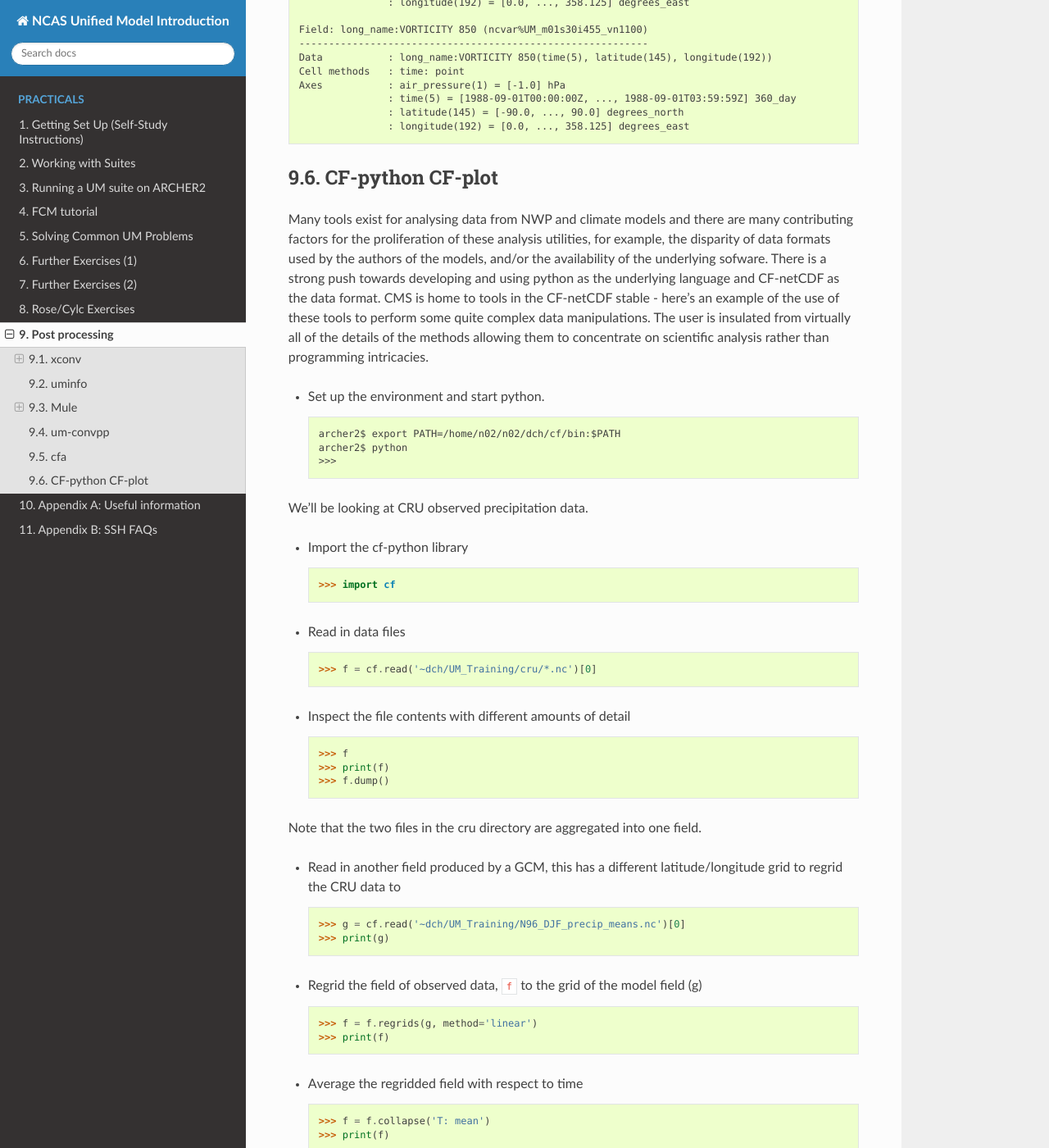
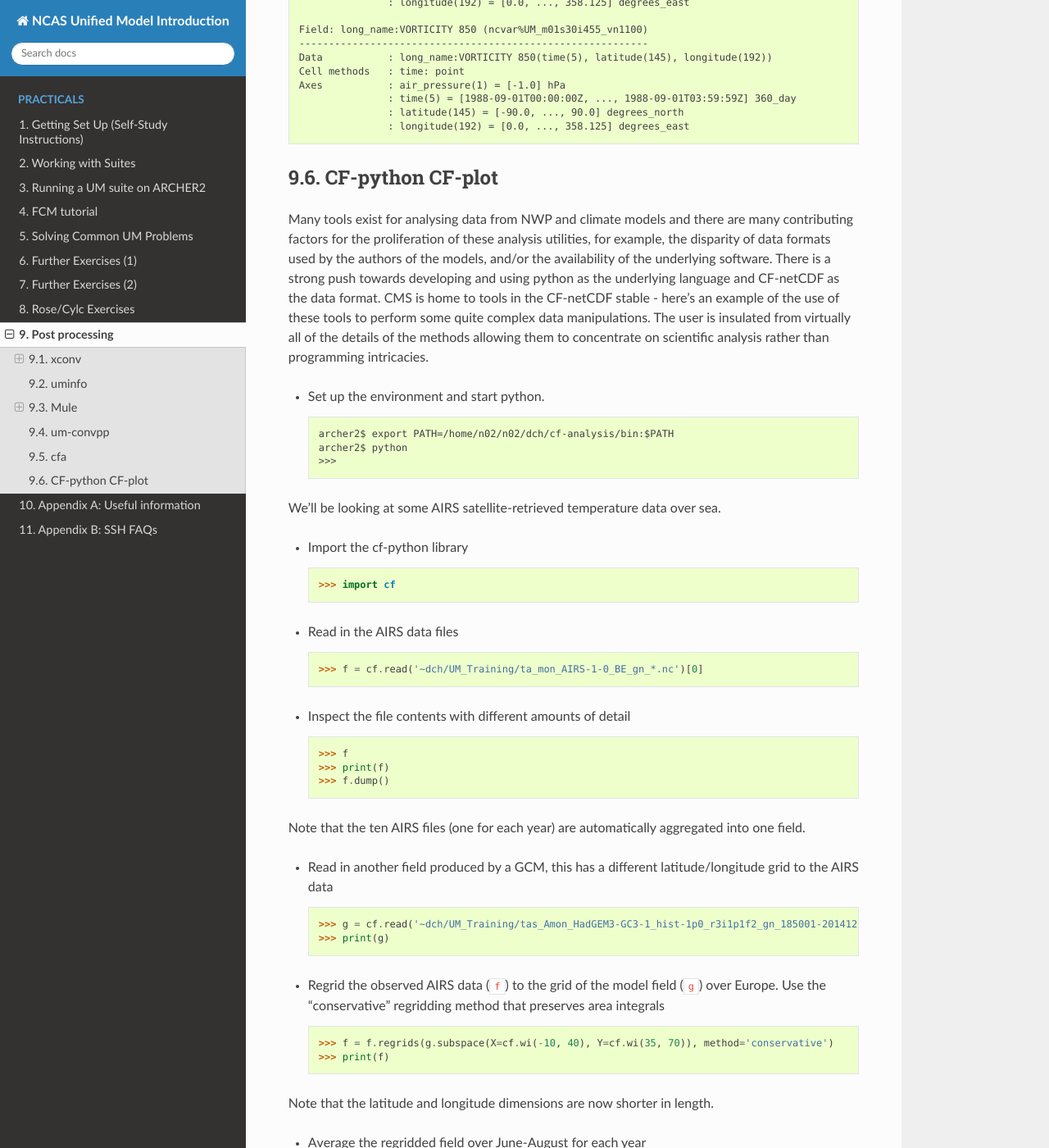
Before and after one commit to NCAS-CMS/um-training, a Sphinx documentation site: the page built from practicals/source/post-processing.rst, in a window 1280 px wide and 1400 px high, scrolled down 3757 px. Shown: the whole window at 82% size. Built offline with Sphinx 7.4.7 and the Read the Docs theme 2.0.0, drawn with Linux system fonts in a browser that asks for light colours; some of the changed text lies outside the part shown.

Commit message:
cf-python updates 2023

```diff
--- a/practicals/source/post-processing.rst
+++ b/practicals/source/post-processing.rst
@@ -108,11 +108,10 @@ features - we'll use it to convert UM fields file or PP data to
 CF-compliant data in NetCDF format. You first need to set the
 environment to run ``cfa``: ::
 
- archer2$ export PATH=/home/n02/n02/dch/cf/bin:$PATH
+ archer2$ export PATH=/home/n02/n02/dch/cf-analysis/bin:$PATH
  archer2$ cfa -i -o cc654a.pc19880901_00.nc cc654a.pc19880901_00.pp
 
 Try viewing the NetCDF file with xconv.
-
 
 ``cfa`` can also view CF fields. It can be run on PP or NetCDF
 files, to provide a text representation of the CF fields contained in
@@ -141,24 +140,24 @@ e.g. ::
 CF-python CF-plot
 -----------------
 
-Many tools exist for analysing data from NWP and climate models and there are many contributing factors for the proliferation of these analysis utilities, for example, the disparity of data formats used by the authors of the models, and/or the availability of the underlying sofware. There is a strong push towards developing and using python as the underlying language and CF-netCDF as the data format. CMS is home to tools in the CF-netCDF stable - here's an example of the use of these tools to perform some quite complex data manipulations. The user is insulated from virtually all of the details of the methods allowing them to concentrate on scientific analysis rather than programming intricacies.
+Many tools exist for analysing data from NWP and climate models and there are many contributing factors for the proliferation of these analysis utilities, for example, the disparity of data formats used by the authors of the models, and/or the availability of the underlying software. There is a strong push towards developing and using python as the underlying language and CF-netCDF as the data format. CMS is home to tools in the CF-netCDF stable - here's an example of the use of these tools to perform some quite complex data manipulations. The user is insulated from virtually all of the details of the methods allowing them to concentrate on scientific analysis rather than programming intricacies.
 
 * Set up the environment and start python. ::
 
 
-   archer2$ export PATH=/home/n02/n02/dch/cf/bin:$PATH
+   archer2$ export PATH=/home/n02/n02/dch/cf-analysis/bin:$PATH
    archer2$ python
    >>>
 
-We'll be looking at CRU observed precipitation data.
+We'll be looking at some AIRS satellite-retrieved temperature data over sea.
 
 * Import the cf-python library ::
 
   >>> import cf
 
-* Read in data files ::
+* Read in the AIRS data files ::
 
-  >>> f = cf.read('~dch/UM_Training/cru/*.nc')[0]
+  >>> f = cf.read('~dch/UM_Training/ta_mon_AIRS-1-0_BE_gn_*.nc')[0]
 
 * Inspect the file contents with different amounts of detail ::
 
@@ -166,59 +165,52 @@ We'll be looking at CRU observed precipitation data.
   >>> print(f)
   >>> f.dump()
 
-Note that the two files in the cru directory are aggregated into one
-field.
+Note that the ten AIRS files (one for each year) are automatically aggregated into one field.
 
-* Read in another field produced by a GCM, this has a different
-  latitude/longitude grid to regrid the CRU data to ::
+* Read in another field produced by a GCM, this has a different latitude/longitude grid to the AIRS data ::
 
-  >>> g = cf.read('~dch/UM_Training/N96_DJF_precip_means.nc')[0]
+  >>> g = cf.read('~dch/UM_Training/tas_Amon_HadGEM3-GC3-1_hist-1p0_r3i1p1f2_gn_185001-201412.nc')[0]
   >>> print(g)
 
-* Regrid the field of observed data, ``f`` to the grid of the model
-  field (g) ::
+* Regrid the observed AIRS data (``f``) to the grid of the model field (``g``) over Europe. Use the "conservative" regridding method that preserves area integrals ::
 
-  >>> f = f.regrids(g, method='linear')
+  >>> f = f.regrids(g.subspace(X=cf.wi(-10, 40), Y=cf.wi(35, 70)), method='conservative')
   >>> print(f)
 
-* Average the regridded field with respect to time ::
+Note that the latitude and longitude dimensions are now shorter in length.
 
-  >>> f = f.collapse('T: mean')
+* Average the regridded field over June-August for each year ::
+
+  >>> f = f.collapse('T: mean within years T: mean over years', within_years=cf.jja())
   >>> print(f)
 
 Note that the time axis is now of length 1.
-
-* Subspace the regridded field to a European region ::
-
-  >>> f = f.subspace(X=cf.wi(-10, 40), Y=cf.wi(35, 70))
-  >>> print(f)
-
-Note that the latitude and longitude axes are now shorter in length.
 
 * Import the cfplot visualisation library ::
 
   >>> import cfplot
 
-* Make a default contour plot of the regridded observed data, ``f`` ::
+* Make a default contour plot of the regridded observed data, ``f`` at the 1000 hPa level ::
 
-   >>> cfplot.con(f)
+  >>> f = f.subspace(Z=cf.eq(1000, 'hPa'))
+  >>> cfplot.con(f)
 
 * Make a "blockfill" plot of the regridded observed data, ``f`` ::
 
-   >>> cfplot.con(f, blockfill=True)
+  >>> cfplot.con(f, blockfill=True)
 
-* Make a default contour plot of the model data, ``g`` ::
+* Make a default contour plot of the model data, ``g`` for its first time::
 
-   >>> cfplot.con(g)
+  >>> g = g.subspace(T=[0])
+  >>> cfplot.con(g)
 
-* Make a "blockfill" plot of the model data, ``g``, over the
-  same region ::
+* Make a "blockfill" plot of the model data, ``g``, restricting the view to over Europe ::
 
-   >>> g = g.subspace(X=cf.wi(-10, 40), Y=cf.wi(35, 70))
-   >>> cfplot.con(g, blockfill=True)
+  >>> cfplot.mapset(lonmin=-10, lonmax=40, latmin=25, latmax=70)
+  >>> cfplot.con(g, blockfill=True)
 
-* Write out the new field f to disk ::
+* Write out the regridded data to disk ::
 
-  >>> cf.write(f, 'cru_precip_european_mean_regridded.nc')
+  >>> cf.write(f, 'obs_temperature_Europe_JJA_2003-2010.regridded.nc')
 
-This has just given you a taster of CF-Python & CF-Plot, if you would like to try out some more exercises please take a look at https://github.com/NCAS-CMS/cf-training
+This has just given you a taster of CF-Python & CF-Plot, if you would like to try out some more exercises please take a look at https://github.com/NCAS-CMS/cf-tools-training.
```
